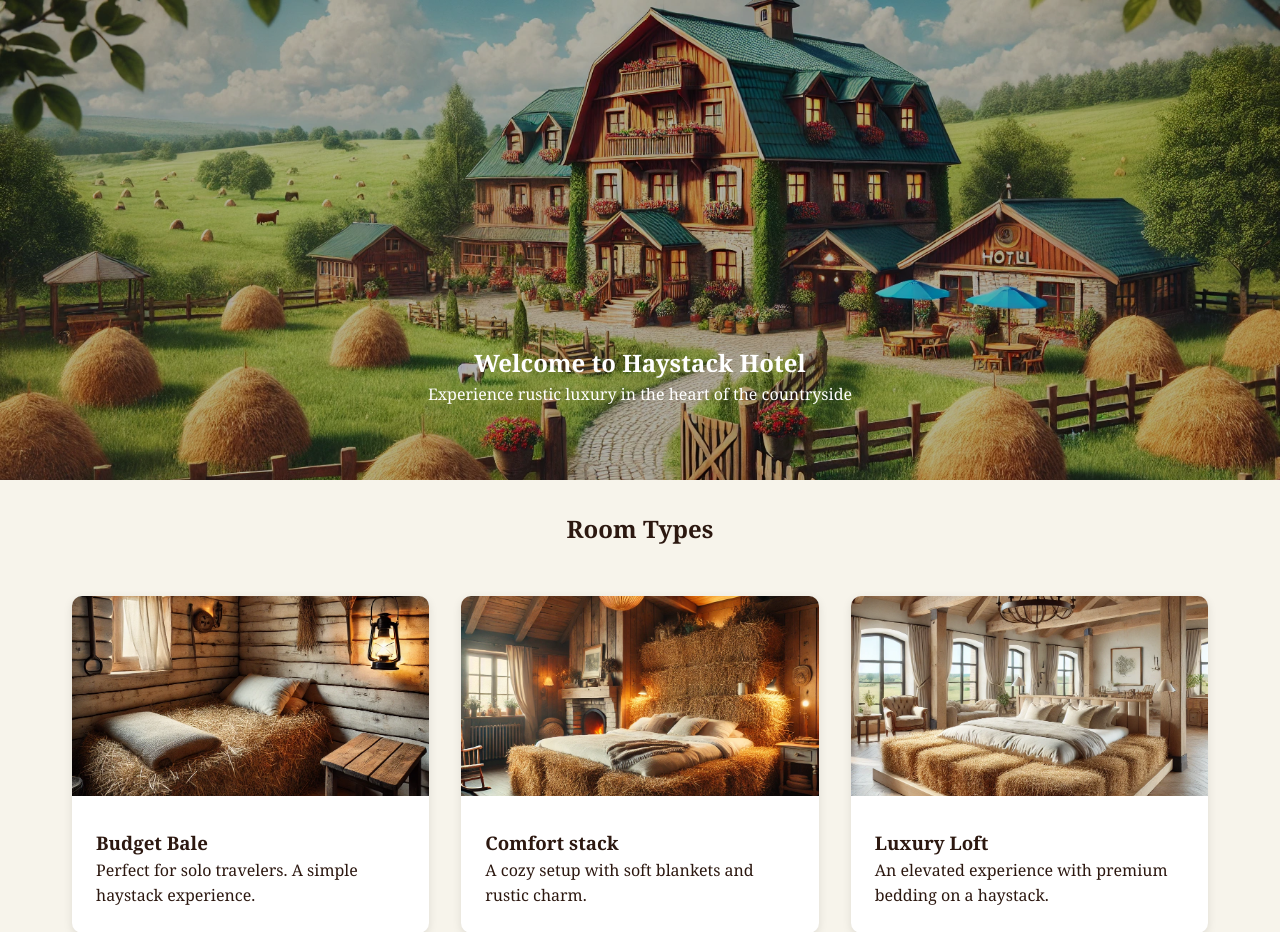
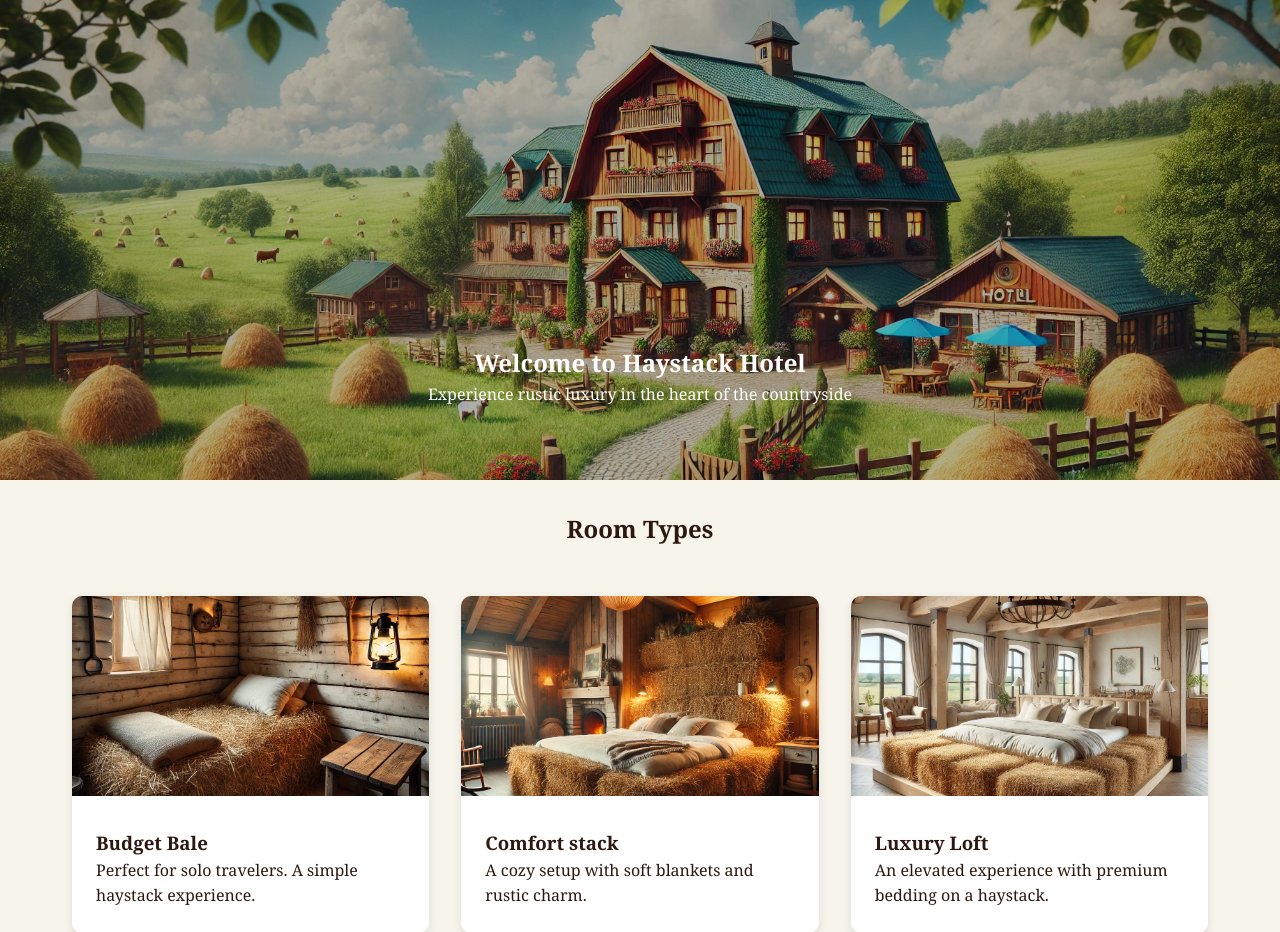
Before and after one commit to filiplyrheden/yrgopelago-haystack-hotel, a PHP site: page / in a window 1280 px wide. Shown: the part 130-1062 px from the top of the page. Run offline with PHP 8.4, Linux system fonts and the light colour scheme; data comes from the database, SQL or seed files in the repository; data that the repository does not hold is empty; some libraries are stand-ins or nearby versions.

Commit message:
Update header styles for improved layout and adjust background position

```diff
--- a/app/view/style.css
+++ b/app/view/style.css
@@ -58,15 +58,6 @@ header {
     background-color: rgb(235, 239, 122);
 }
 
-  /* .header-admin a {
-    flex: 0 0 auto;
-    color: #f7f4eb;
-    text-decoration: none;
-    font-size: 1.1rem;
-    transition: color 0.3s;
-  } */
-
-
 /* Stars */
 .star-container {
     flex: 1;
@@ -94,7 +85,7 @@ header {
     height: 60vh;
     background-image: url('../../assets/farm-hero.png');
     background-size: cover;
-    background-position: center;
+    background-position: center 35%;
     display: flex;
     align-items: center;
     justify-content: center;
```
